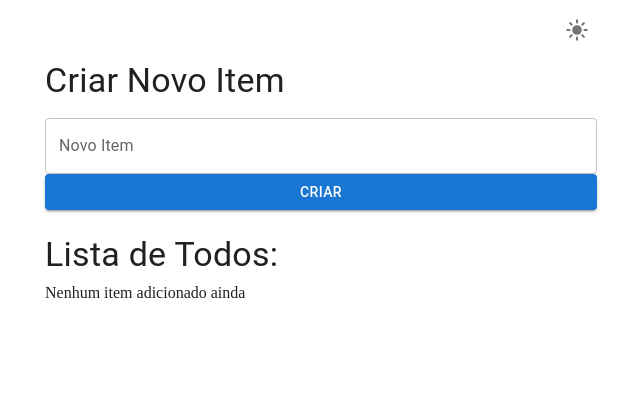
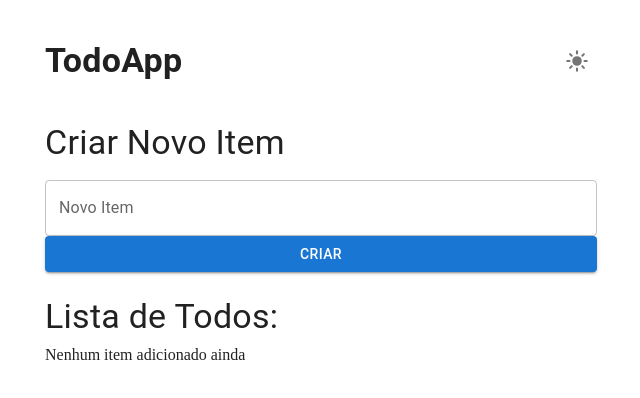
Before and after one commit to ribeiro-dev/react-todo, a React (Vite) app: page / in a window 1280 px wide. Shown: the top 398 px of the page, without its empty margins (319-959 px from the left). Built offline with nearby package versions, Linux system fonts and the light colour scheme; the HTML template or start-up script is replaced by a standard one.

Commit message:
add: page title

```diff
--- a/src/pages/Home/index.jsx
+++ b/src/pages/Home/index.jsx
@@ -68,7 +68,14 @@ export default function Index({ toggleTheme, theme }) {
       }}
     >
       <Container maxWidth='sm'>
-        <Box sx={{ textAlign: 'right', py: '10px' }}>
+        <Box sx={{
+          display: 'flex',
+          alignItems: 'center',
+          justifyContent: 'space-between',
+          py: '40px',
+          }}>
+          <Typography component='h1' variant='h4' sx={{fontWeight: 'bold'}}>TodoApp</Typography>
+
           <IconButton aria-label="toggle theme" onClick={toggleTheme}>
             {theme == 'light' ? <IoSunny /> : <IoMoon />}
           </IconButton>
```
